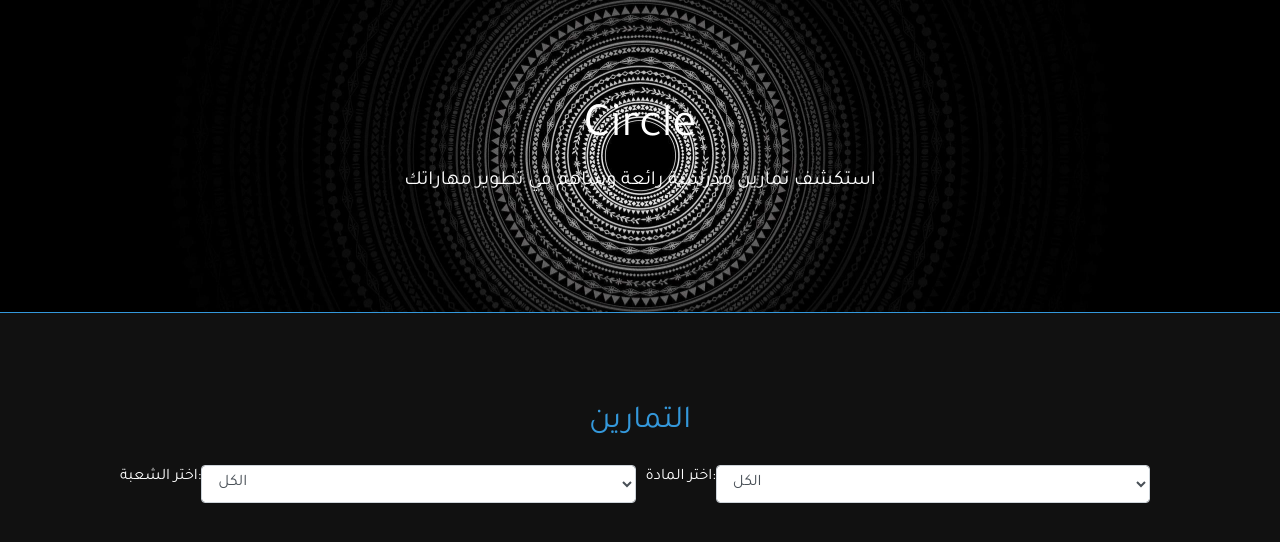
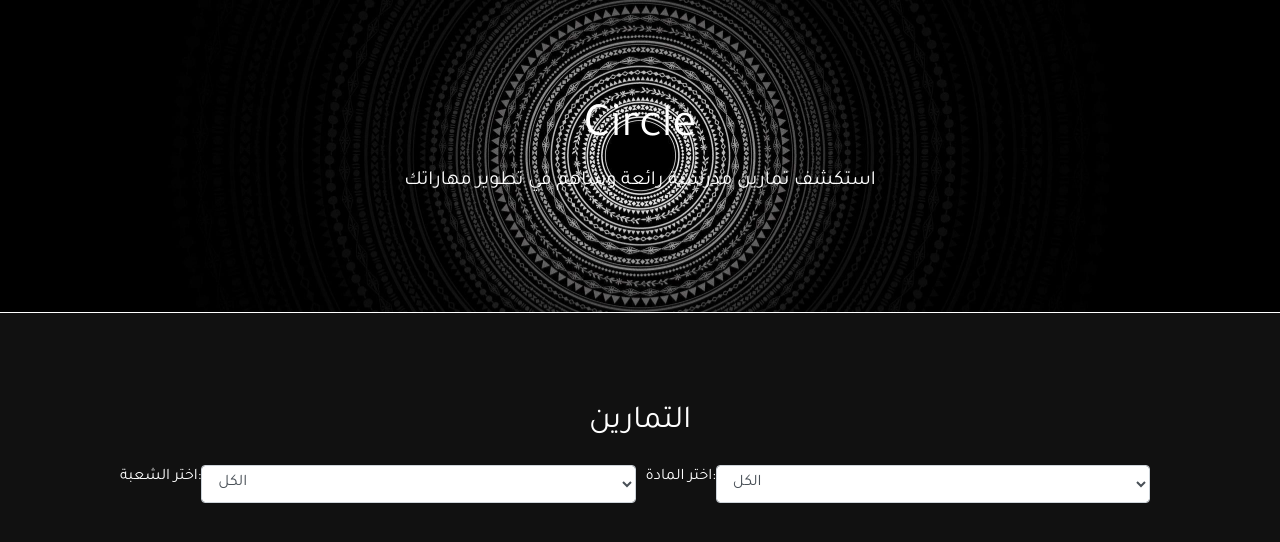
Before and after one commit to Untitled-Master/Circle, a plain HTML site: page index.html in a window 1280 px wide. Drawn offline with nearby package versions, Linux system fonts and the light colour scheme; no server answers.

Commit message:
Update index.html

```diff
--- a/index.html
+++ b/index.html
@@ -22,7 +22,7 @@
       text-align: center;
       color: #fff;
       margin-bottom: 40px;
-      border-bottom: 1px solid #3498db; /* Blue border */
+      border-bottom: 1px solid #fff; /* Blue border */
     }
 
     h1 {
@@ -34,14 +34,14 @@
     }
 
     h2, h3 {
-      color: #3498db;
+      color: #fff;
     }
 
     .card {
       background-color: #333;
       color: #fff;
       height: 620px;
-      border: 1px solid #3498db; /* Blue border */
+      border: 1px solid #fff; /* Blue border */
       border-radius: 10px;
       overflow: hidden;
       transition: transform 0.3s, box-shadow 0.3s;
```
